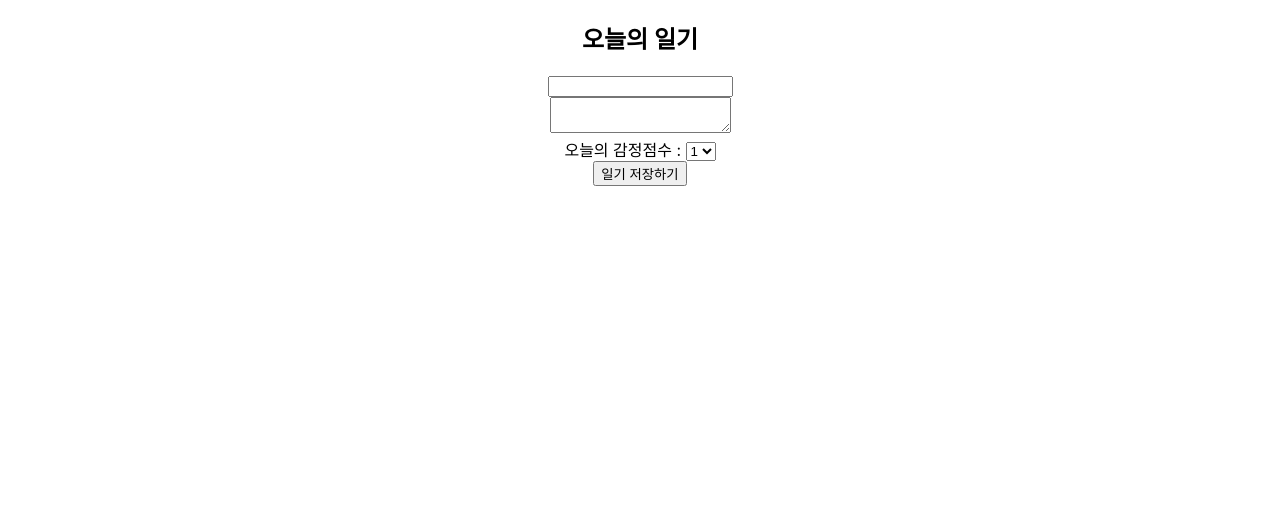
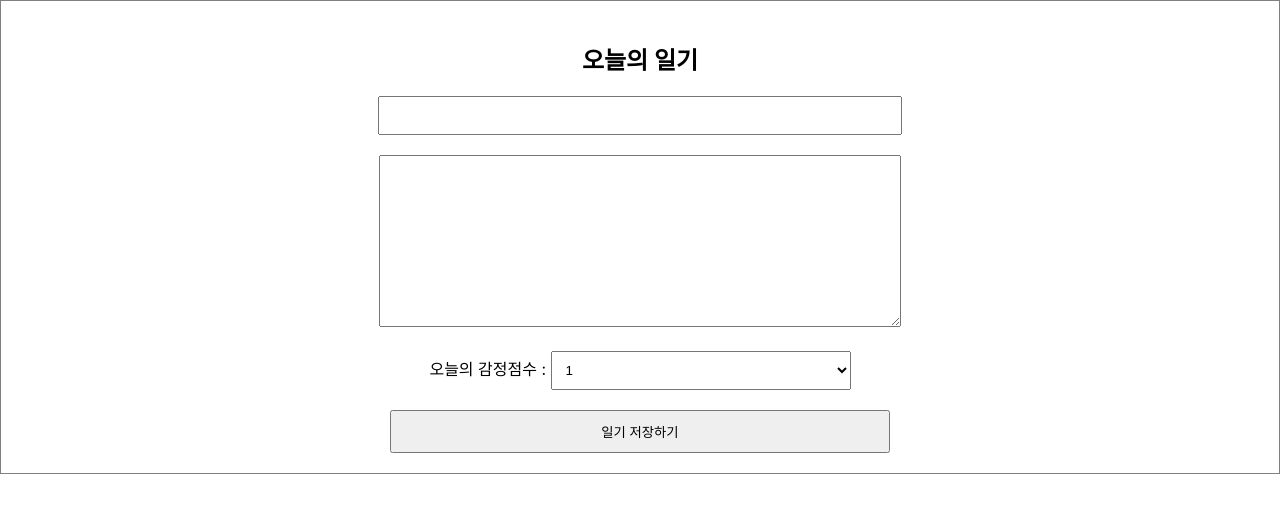
Before and after one commit to emjeLee/clone_coding, a React (Create React App) app in the folder react-diary/: page / in a window 1280 px wide. Shown: the top 512 px of the page. Built offline with nearby package versions, Linux system fonts and the light colour scheme.

Commit message:
Diaryeditor CSS

```diff
--- a/react-diary/src/App.css
+++ b/react-diary/src/App.css
@@ -1,38 +1,27 @@
-.App {
+.DiaryEditor {
+  border: 1px solid gray;
   text-align: center;
+  padding: 20px;
 }
 
-.App-logo {
-  height: 40vmin;
-  pointer-events: none;
+.DiaryEditor input, textarea {
+  margin-bottom: 20px;
+  width: 500px;
+  padding: 10px;
 }
 
-@media (prefers-reduced-motion: no-preference) {
-  .App-logo {
-    animation: App-logo-spin infinite 20s linear;
-  }
+.DiaryEditor textarea {
+  height: 150px;
 }
 
-.App-header {
-  background-color: #282c34;
-  min-height: 100vh;
-  display: flex;
-  flex-direction: column;
-  align-items: center;
-  justify-content: center;
-  font-size: calc(10px + 2vmin);
-  color: white;
+.DiaryEditor select {
+  width: 300px;
+  padding: 10px;
+  margin-bottom: 20px;
 }
 
-.App-link {
-  color: #61dafb;
+.DiaryEditor button {
+  width: 500px;
+  padding: 10px;
+  cursor: pointer;
 }
-
-@keyframes App-logo-spin {
-  from {
-    transform: rotate(0deg);
-  }
-  to {
-    transform: rotate(360deg);
-  }
-}
```
